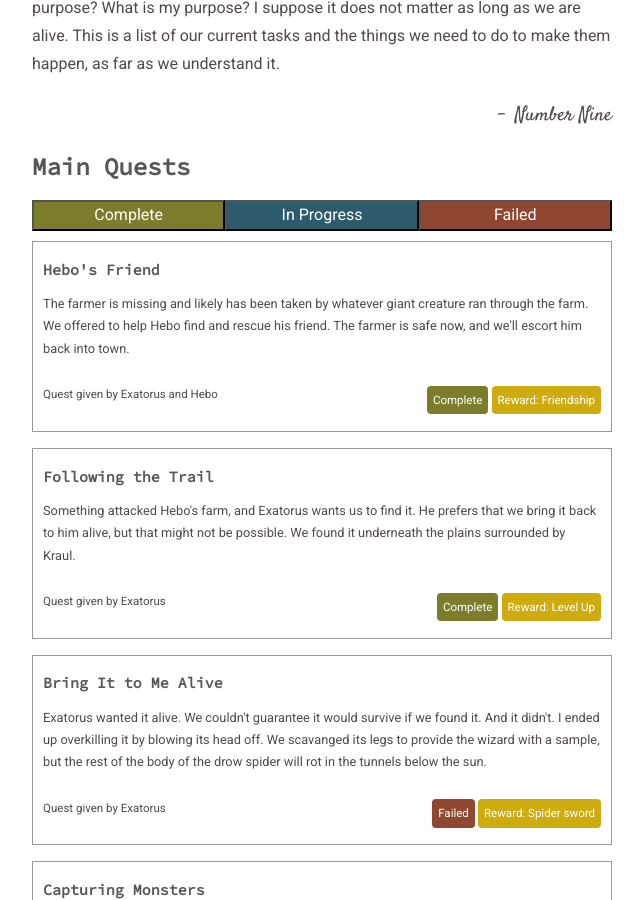
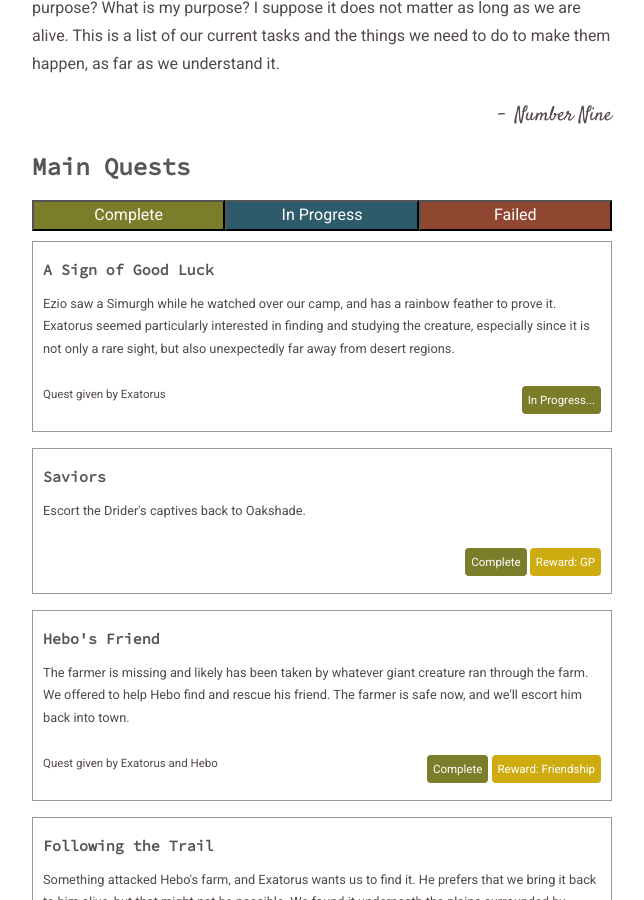
Before and after one commit to clblamires/ninesjournal, a Jekyll site: the page built from quests.html, in a window 1280 px wide and 900 px high, scrolled down 413 px. Shown: the whole window, without its empty margins (318-962 px from the left). Built offline with Jekyll 4.4.1, drawn with Linux system fonts in a browser that asks for light colours.

Commit message:
Updating our current quests

```diff
--- a/quests.html
+++ b/quests.html
@@ -40,6 +40,36 @@ permalink: /quests/
     </button>
 </div>
 <ul class="quests">
+    <li data-mainquest="complete">
+        <h3 class="quest-name">A Sign of Good Luck</h3>
+        <p>
+            Ezio saw a Simurgh while he watched over our camp, and has a rainbow feather to prove it. Exatorus seemed particularly interested in finding and studying the creature, especially since it is not only a rare sight, but also unexpectedly far away from desert regions.
+        </p>
+        <div class="details">
+            <p class="quest-giver">
+                Quest given by Exatorus
+            </p>
+            <p class="tags">
+                <span class="complete">In Progress...</span>
+                <!-- <span class="reward">Reward: Friendship</span> -->
+            </p>
+        </div>
+    </li>
+    <li data-mainquest="complete">
+        <h3 class="quest-name">Saviors</h3>
+        <p>
+            Escort the Drider's captives back to Oakshade.
+        </p>
+        <div class="details">
+            <!-- <p class="quest-giver">
+                Quest given by Exatorus and Hebo
+            </p> -->
+            <p class="tags">
+                <span class="complete">Complete</span>
+                <span class="reward">Reward: GP</span>
+            </p>
+        </div>
+    </li>
     <li data-mainquest="complete">
         <h3 class="quest-name">Hebo's Friend</h3>
         <p>
```
